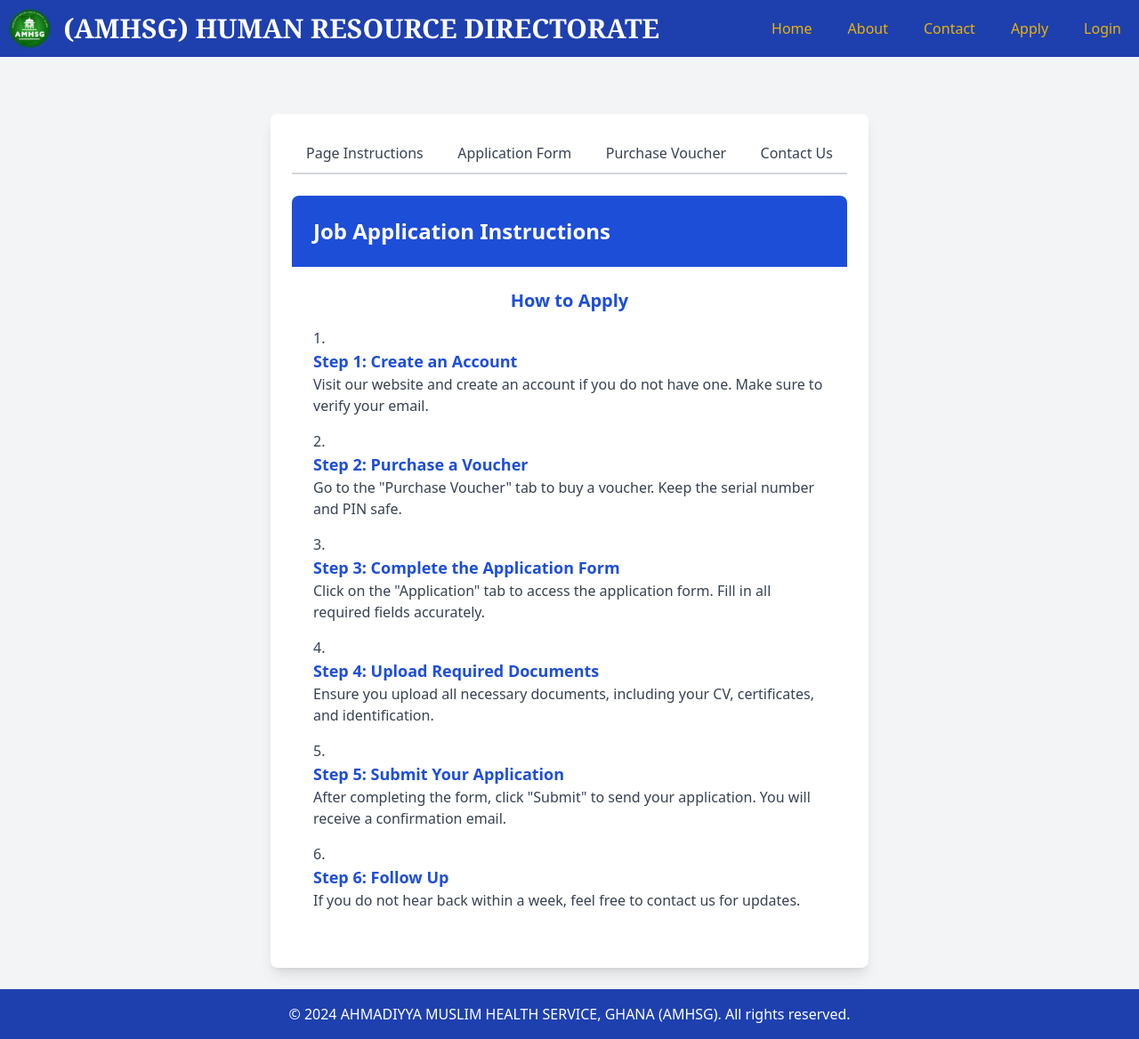
After one commit to wisdomdzontoh/AMHSG-EMPLOYMENT-PORTAL-DJANGO, a Django app: page /how-to-apply in a window 1280 px wide. The commit adds this page. Shown: the whole page at 89% size. Run offline with Django 5.2, Linux system fonts and the light colour scheme; some libraries are stand-ins or nearby versions.

Commit message:
updates added

```diff
--- a/authentication/urls.py
+++ b/authentication/urls.py
@@ -3,6 +3,9 @@
 
 urlpatterns = [
     path('', views.homepage, name=""),
+    path('how-to-apply', views.how_to_apply, name="how-to-apply"),
+    path('contact-us', views.contact_us, name="contact-us"),
+    path('about-us', views.about_us, name="about-us"),
     path('register', views.register, name="register"),
     path('my-login', views.my_login, name="my-login"),
     path('dashboard', views.dashboard, name="dashboard"),
--- a/authentication/views.py
+++ b/authentication/views.py
@@ -15,6 +15,19 @@
 # Homepage view
 def homepage(request):
     return render(request, 'authentication/index.html')
+
+
+def how_to_apply(request):
+    return render(request, 'authentication/how-to-apply.html')
+
+def contact_us(request):
+    return render(request, 'authentication/contact-us.html')
+
+
+def about_us(request):
+    return render(request, 'authentication/about-us.html')
+
+
 
 # User registration view
 def register(request):
--- a/templates/authentication/base.html
+++ b/templates/authentication/base.html
@@ -84,17 +84,17 @@
             >Home</a
           >
           <a
-            href="#"
+            href="{% url 'about-us' %}"
             class="nav-link block text-yellow-500 hover:text-blue-600 font-medium py-2 px-3"
             >About</a
           >
           <a
-            href="#"
+            href="{% url 'contact-us' %}"
             class="nav-link block text-yellow-500 hover:text-blue-600 font-medium py-2 px-3"
             >Contact</a
           >
           <a
-            href="#"
+            href="{% url 'how-to-apply' %}"
             class="nav-link block text-yellow-500 hover:text-blue-600 font-medium py-2 px-3"
             >Apply</a
           >
--- /dev/null
+++ b/templates/authentication/how-to-apply.html
@@ -0,0 +1,95 @@
+{% extends 'authentication/base.html' %}
+{% block title %}How to Apply{% endblock %}
+{% load static %}
+{% block content %}
+
+<body class="bg-gray-100">
+    <div class="container mx-auto max-w-2xl bg-white p-6 shadow-lg mt-10 rounded-lg">
+        <div class="tabs flex justify-between border-b-2 border-gray-300 mb-6">
+            <a href="#" class="tab-link active py-2 px-4 text-gray-700 border-b-2 border-transparent hover:border-blue-700" data-tab="tab1">Page Instructions</a>
+            <a href="#" class="tab-link py-2 px-4 text-gray-700 border-b-2 border-transparent hover:border-blue-700" data-tab="tab2">Application Form</a>
+            <a href="#" class="tab-link py-2 px-4 text-gray-700 border-b-2 border-transparent hover:border-blue-700" data-tab="tab3">Purchase Voucher</a>
+            <a href="#" class="tab-link py-2 px-4 text-gray-700 border-b-2 border-transparent hover:border-blue-700" data-tab="tab4">Contact Us</a>
+        </div>
+
+        <div id="tab1" class="tab-content active">
+            <div class="bg-blue-700 text-white p-6 rounded-t-lg">
+                <h1 class="text-2xl font-semibold">Job Application Instructions</h1>
+            </div>
+            <div class="instructions p-6">
+                <h2 class="text-xl font-semibold text-blue-700 mb-4 text-center">How to Apply</h2>
+
+                <ol class="list-decimal list-inside text-gray-700 mb-4">
+                    <li class="mb-4">
+                        <h3 class="text-lg font-semibold text-blue-700">Step 1: Create an Account</h3>
+                        <p>Visit our website and create an account if you do not have one. Make sure to verify your email.</p>
+                    </li>
+                    <li class="mb-4">
+                        <h3 class="text-lg font-semibold text-blue-700">Step 2: Purchase a Voucher</h3>
+                        <p>Go to the "Purchase Voucher" tab to buy a voucher. Keep the serial number and PIN safe.</p>
+                    </li>
+                    <li class="mb-4">
+                        <h3 class="text-lg font-semibold text-blue-700">Step 3: Complete the Application Form</h3>
+                        <p>Click on the "Application" tab to access the application form. Fill in all required fields accurately.</p>
+                    </li>
+                    <li class="mb-4">
+                        <h3 class="text-lg font-semibold text-blue-700">Step 4: Upload Required Documents</h3>
+                        <p>Ensure you upload all necessary documents, including your CV, certificates, and identification.</p>
+                    </li>
+                    <li class="mb-4">
+                        <h3 class="text-lg font-semibold text-blue-700">Step 5: Submit Your Application</h3>
+                        <p>After completing the form, click "Submit" to send your application. You will receive a confirmation email.</p>
+                    </li>
+                    <li class="mb-4">
+                        <h3 class="text-lg font-semibold text-blue-700">Step 6: Follow Up</h3>
+                        <p>If you do not hear back within a week, feel free to contact us for updates.</p>
+                    </li>
+                </ol>
+            </div>
+        </div>
+
+        <div id="tab2" class="tab-content hidden">
+            <h2 class="text-xl font-semibold text-blue-700 mb-4">My Application</h2>
+            <p class="text-gray-700">Track your application status and make any necessary edits.</p>
+            <a href="#" class="info-link block text-center text-blue-700 hover:underline">Have not purchased a form yet?</a>
+            <a href="#" class="info-link block text-center text-red-700 mt-2 hover:underline">Click here for more information</a>
+        </div>
+
+        <div id="tab3" class="tab-content hidden">
+            <h2 class="text-xl font-semibold text-blue-700 mb-4">Purchase Voucher</h2>
+            <p class="text-gray-700">Details on how to purchase a voucher...</p>
+            <form action="purchase-voucher" method="post">
+                <input type="hidden" name="csrfmiddlewaretoken" value="{{ csrf_token }}" />
+                <a href="{% url 'my-login' %}" class="inline-block bg-green-500 text-white px-4 py-2 rounded hover:bg-green-600 cursor-pointer">Purchase Form</a>
+            </form>
+        </div>
+
+        <div id="tab4" class="tab-content hidden">
+            <h2 class="text-xl font-semibold text-blue-700 mb-4">Contact Us</h2>
+            <p class="text-gray-700">For inquiries, reach out to us at: <strong>info@example.com</strong> or call <strong>(123) 456-7890</strong>.</p>
+            <p class="text-gray-700">You can also fill out our <a href="#" class="text-blue-700 hover:underline">contact form</a>.</p>
+        </div>
+    </div>
+
+    <script>
+        document.addEventListener("DOMContentLoaded", function () {
+            const tabs = document.querySelectorAll(".tab-link");
+            const tabContents = document.querySelectorAll(".tab-content");
+
+            tabs.forEach((tab) => {
+                tab.addEventListener("click", function (e) {
+                    e.preventDefault();
+
+                    // Remove active class from all tabs and contents
+                    tabs.forEach((t) => t.classList.remove("active"));
+                    tabContents.forEach((c) => c.classList.add("hidden"));
+
+                    // Add active class to the clicked tab and corresponding content
+                    tab.classList.add("active");
+                    document.getElementById(tab.dataset.tab).classList.remove("hidden");
+                });
+            });
+        });
+    </script>
+
+{% endblock %}
```
Also changed, not shown: templates/authentication/about-us.html (added, +54 -0 lines), templates/authentication/contact-us.html (added, +43 -0 lines), templates/authentication/index.html (+39 -9 lines), theme/static/css/dist/styles.css (+42 -0 lines), authentication/static/img/image.png (added), authentication/static/img/muslim-nurses.png (added), db.sqlite3.
